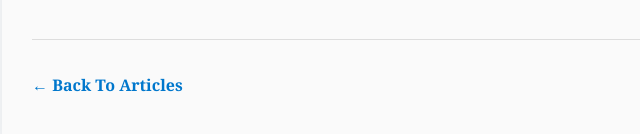
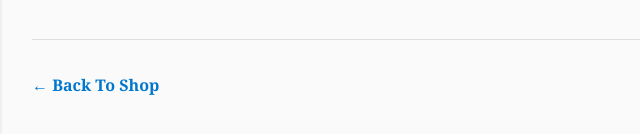
Before and after one commit to rickykayizzi/Phones-on-loan-Uganda-, a plain HTML site: page providers/takenow.html in a window 1280 px wide. Shown: the part 7768-7902 px from the top of the page, 158-798 px from the left. Drawn offline with Linux system fonts and the light colour scheme.

Commit message:
Update takenow.html

```diff
--- a/providers/takenow.html
+++ b/providers/takenow.html
@@ -858,9 +858,9 @@ Karungi Plaza, Kampala Road (Opposite Shell)
 
 <div class="article-footer">
 
-<a href="/articles.html">
+<a href="shop/index.html">
 
-← Back To Articles
+← Back To Shop
 
 </a>
 
```
